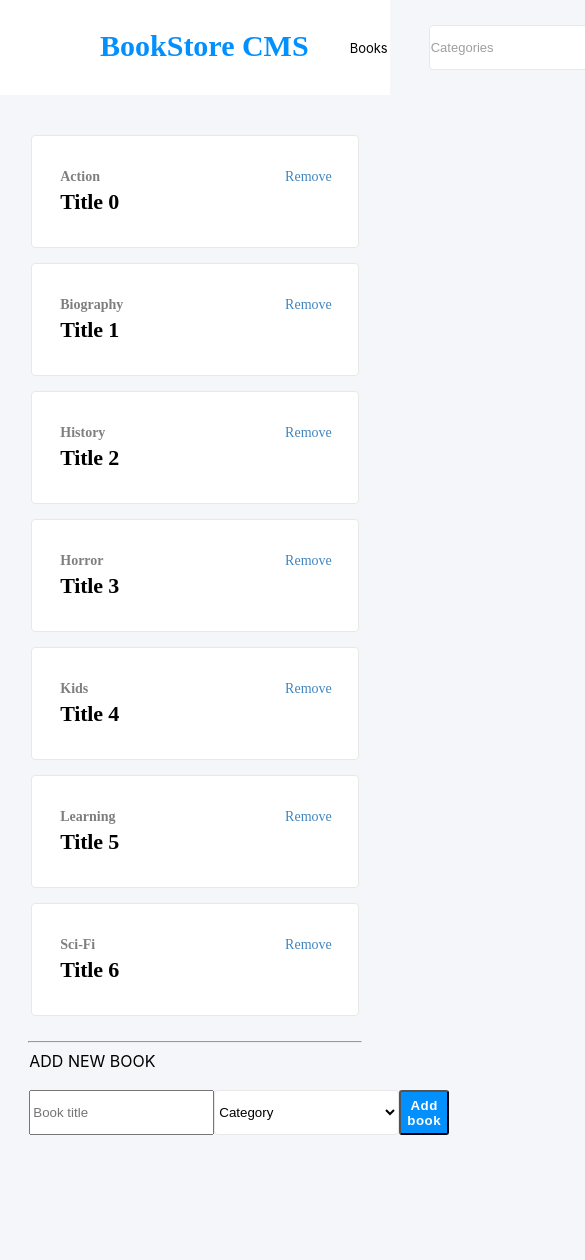
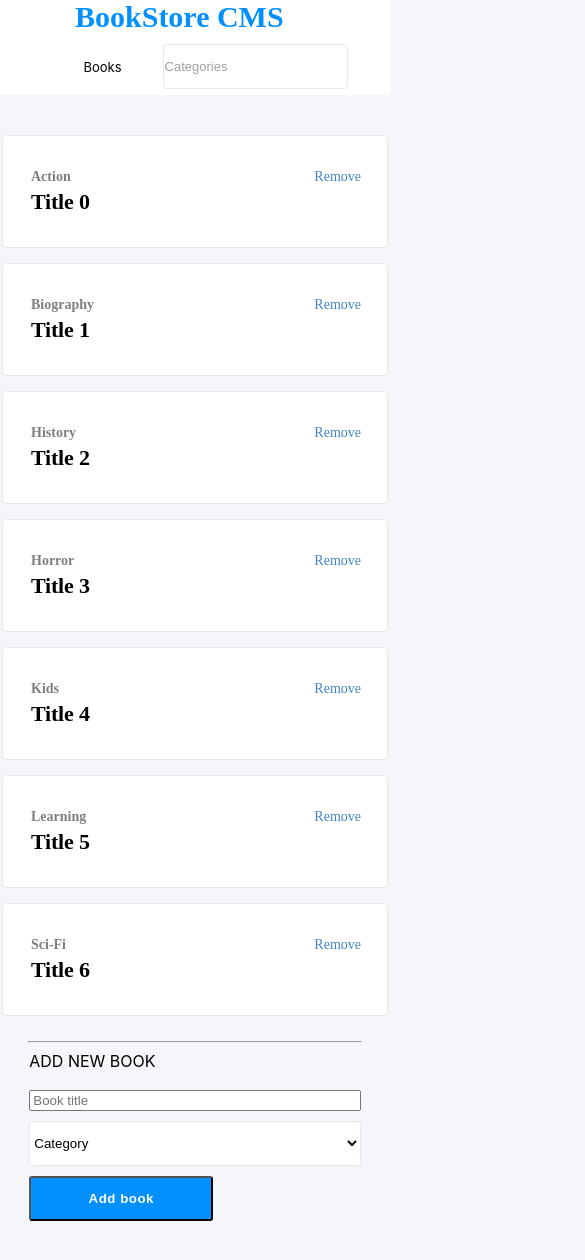
Before and after one commit to alissonperes/mv_bookstore, a React (Create React App) app: page / in a window 390 px wide. Shown: the top 1260 px of the page, 585 px wide, since content can reach past the window. Built offline with nearby package versions, Linux system fonts and the light colour scheme.

Commit message:
Improved view for mobile devices

```diff
--- a/src/components/CategoryFilter.css
+++ b/src/components/CategoryFilter.css
@@ -18,6 +18,15 @@
   letter-spacing: normal;
   color: #0290ff;
   white-space: nowrap;
+}
+
+@media only screen and (max-width: 600px) {
+  .header {
+    flex-direction: column;
+  }
+  .header span {
+    padding-left: 0;
+  }
 }
 
 .nav-list {
--- a/src/components/CategoryFilter.js
+++ b/src/components/CategoryFilter.js
@@ -17,7 +17,7 @@ const CategoryFilter = props => {
     <div className="header">
       <span>BookStore CMS</span>
       <ul className="nav-list">
-        <li key="categoey" className="nav-item">
+        <li key="category" className="nav-item">
           <p>Books</p>
         </li>
         <li className="nav-item">
--- a/src/containers/BooksForm.css
+++ b/src/containers/BooksForm.css
@@ -14,6 +14,18 @@
 #add-book-form {
   display: flex;
   justify-content: space-between;
+}
+
+@media only screen and (max-width: 600px) {
+  #add-book-form {
+    flex-direction: column;
+  }
+
+  #category {
+    max-width: 100% !important;
+    margin-top: 10px;
+    margin-bottom: 10px;
+  }
 }
 
 #category {
--- a/src/containers/BooksList.css
+++ b/src/containers/BooksList.css
@@ -7,3 +7,9 @@
 #books-table thead {
   display: none;
 }
+
+@media only screen and (max-width: 500px) {
+  #books-table {
+    width: 100%;
+  }
+}
```
